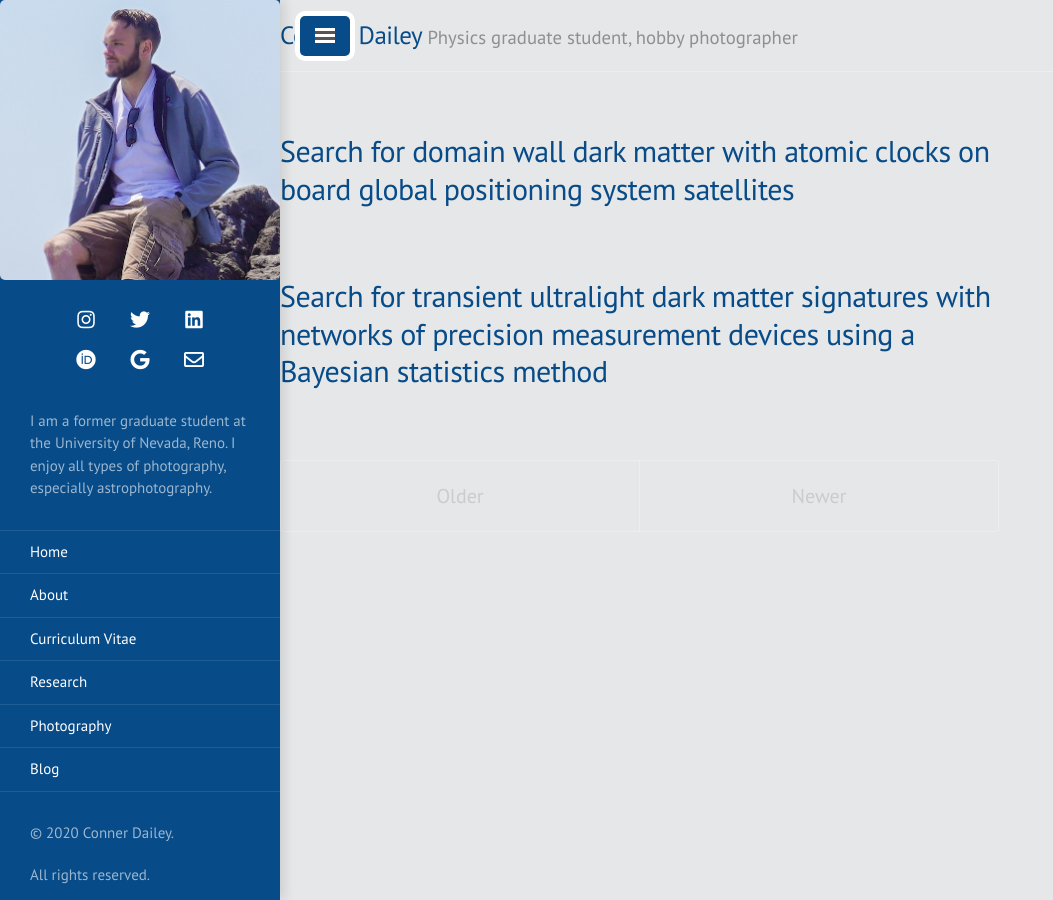
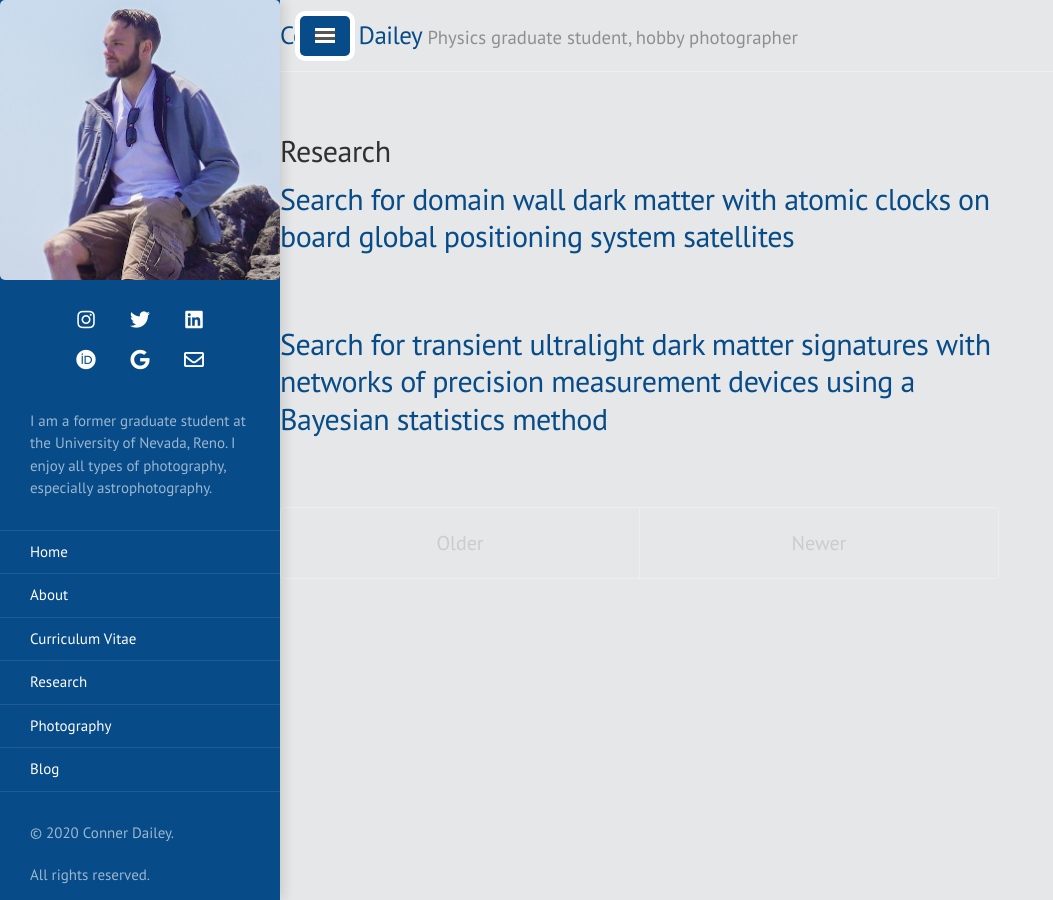
Before and after one commit to TakeTwiceDailey/TakeTwiceDailey.github.io, a Jekyll site: the page built from research/index.html, in a window 1280 px wide. Shown: the whole page, without its empty margins (0-1053 px from the left). Built offline with Jekyll 4.4.1, drawn with Linux system fonts in a browser that asks for light colours; nearby versions of some CDN libraries.

Commit message:
short info

```diff
--- a/research/index.html
+++ b/research/index.html
@@ -2,6 +2,8 @@
 layout: default
 title: Research
 ---
+
+<h2>Research</h2>
 
 <div class="posts">
   {% for research_post in site.research %}
@@ -15,17 +17,7 @@ title: Research
     <span class="post-date">{{ page.date | date_to_string }}</span>
 
     <div>
-      {% if reseach_post.fullview %}
-      {{ reseach_post.content }}
-      {% else %}
-      {% if reseach_post.shortinfo %}
       {{ reseach_post.shortinfo }}
-      {% elsif reseach_post.description %}
-      {{ reseach_post.description }}
-      {% else %}
-      {{ reseach_post.excerpt }}
-      {% endif %}
-      {% endif %}
     </div>
 
   </div>
```
Also changed, not shown: _research/2017-10-30-Nat-Comm.md (+1 -0 lines), _research/2018-04-23-prd-bayes.md (+1 -0 lines).
